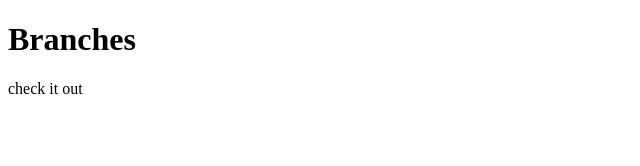
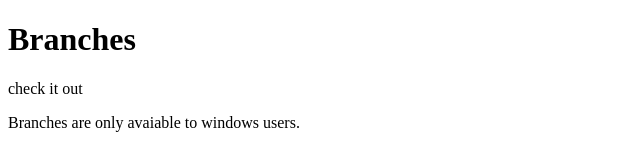
Before and after one commit to JasonChhim/mdia-4590, a plain HTML site: page about.html in a window 1280 px wide. Shown: the whole page, without its empty margins (0-640 px from the left). Drawn offline with Linux system fonts and the light colour scheme.

Commit message:
create a bed of lies
not true

```diff
--- a/about.html
+++ b/about.html
@@ -8,6 +8,7 @@
 <body>
     <h1>Branches</h1>
     <p>check it out</p>
+    <p>Branches are only avaiable to windows users.</p>
 
 
 </body>
```
